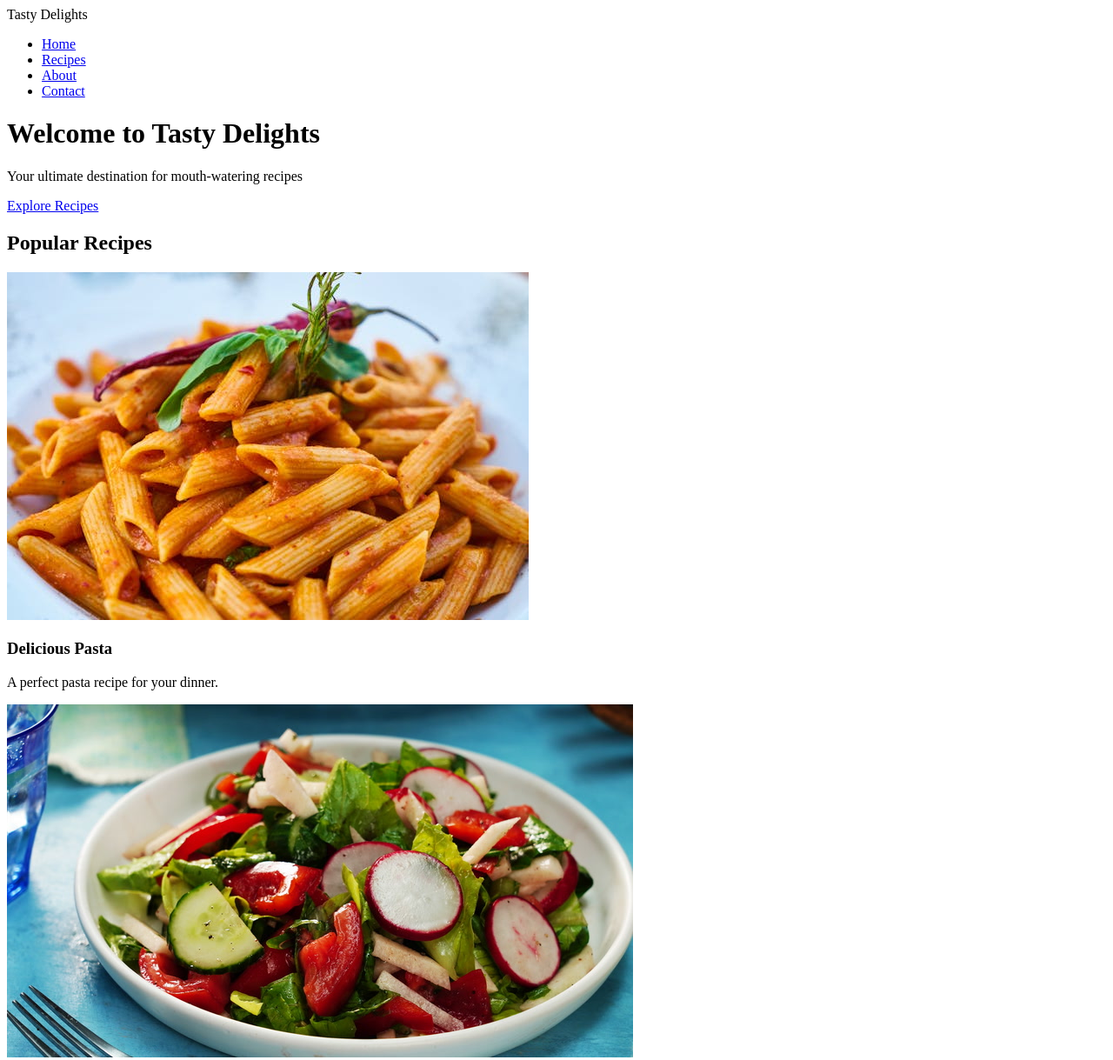
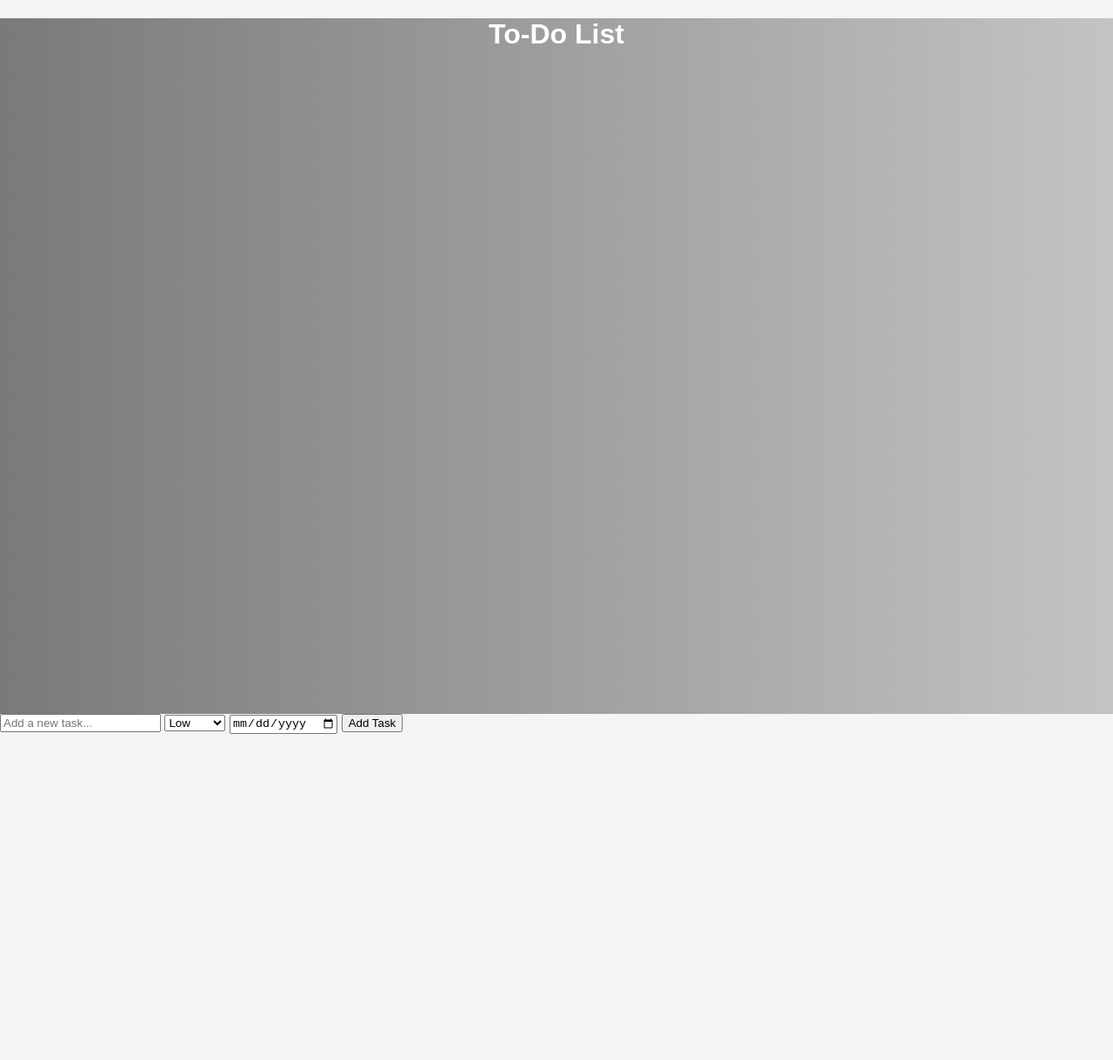
Before and after one commit to Poonam2126/OCTANET_JUNE, a plain HTML site: page index.html in a window 1280 px wide. Shown: the top 1219 px of the page at 87% size. After the commit the page ends 860 px from the top, so only its background shows below. Drawn offline with Linux system fonts and the light colour scheme.

Commit message:
Add files via upload

```diff
--- a/index.html
+++ b/index.html
@@ -3,53 +3,27 @@
 <head>
     <meta charset="UTF-8">
     <meta name="viewport" content="width=device-width, initial-scale=1.0">
-    <title>Tasty Delights - Delicious Recipes for Every Occasion</title>
-    <link rel="stylesheet" href="style.css">
-    <link rel="shortcut icon" href="logo.jpg" type="image/x-icon">
+    <title>To-Do List</title>
+    <link rel="stylesheet" href="styles.css">
+    <link rel="stylesheet" href="styles.js">
 </head>
 <body>
     <header>
-        <nav>
-            <div class="logo">Tasty Delights</div>
-            <ul>
-                <li><a href="#home">Home</a></li>
-                <li><a href="#recipes">Recipes</a></li>
-                <li><a href="#about">About</a></li>
-                <li><a href="#contact">Contact</a></li>
-            </ul>
-        </nav>
-        <div class="hero">
-            <h1>Welcome to <span class="highlight">Tasty Delights</span></h1>
-            <p>Your ultimate destination for mouth-watering recipes</p>
-            <a href="#recipes" class="btn">Explore Recipes</a>
-        </div>
+        <h1>To-Do List</h1>
     </header>
-
     <main>
-        <section id="recipes" class="recipes">
-            <h2>Popular Recipes</h2>
-            <div class="grid">
-                <div class="recipe">
-                    <img src="pasta.jpeg" alt="Pasta">
-                    <h3>Delicious Pasta</h3>
-                    <p>A perfect pasta recipe for your dinner.</p>
-                </div>
-                <div class="recipe">
-                    <img src="salad.jpg" alt="Salad">
-                    <h3>Fresh Salad</h3>
-                    <p>Healthy and fresh salad to start your meal.</p>
-                </div>
-                <div class="recipe">
-                    <img src="dessert.jpg" alt="Dessert">
-                    <h3>Sweet Dessert</h3>
-                    <p>Indulge in a delightful dessert to satisfy your sweet tooth.</p>
-                </div>
-            </div>
-        </section>
+        <form id="task-form">
+            <input type="text" id="task-input" placeholder="Add a new task..." required>
+            <select id="priority-select">
+                <option value="low">Low</option>
+                <option value="medium">Medium</option>
+                <option value="high">High</option>
+            </select>
+            <input type="date" id="due-date">
+            <button type="submit">Add Task</button>
+        </form>
+        <ul id="task-list"></ul>
     </main>
-
-    <footer>
-        <p>&copy; 2024 Tasty Delights. All rights reserved.</p>
-    </footer>
+    <script src="script.js"></script>
 </body>
 </html>
```
